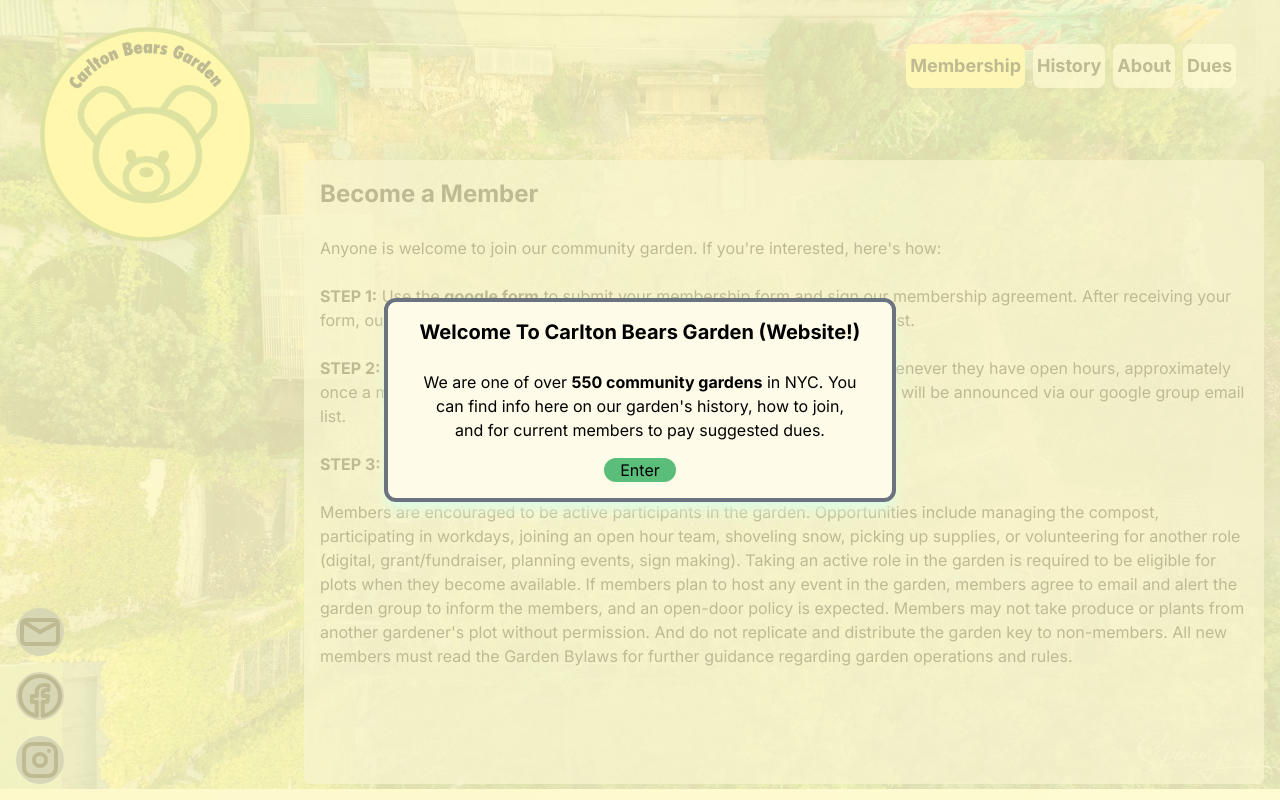
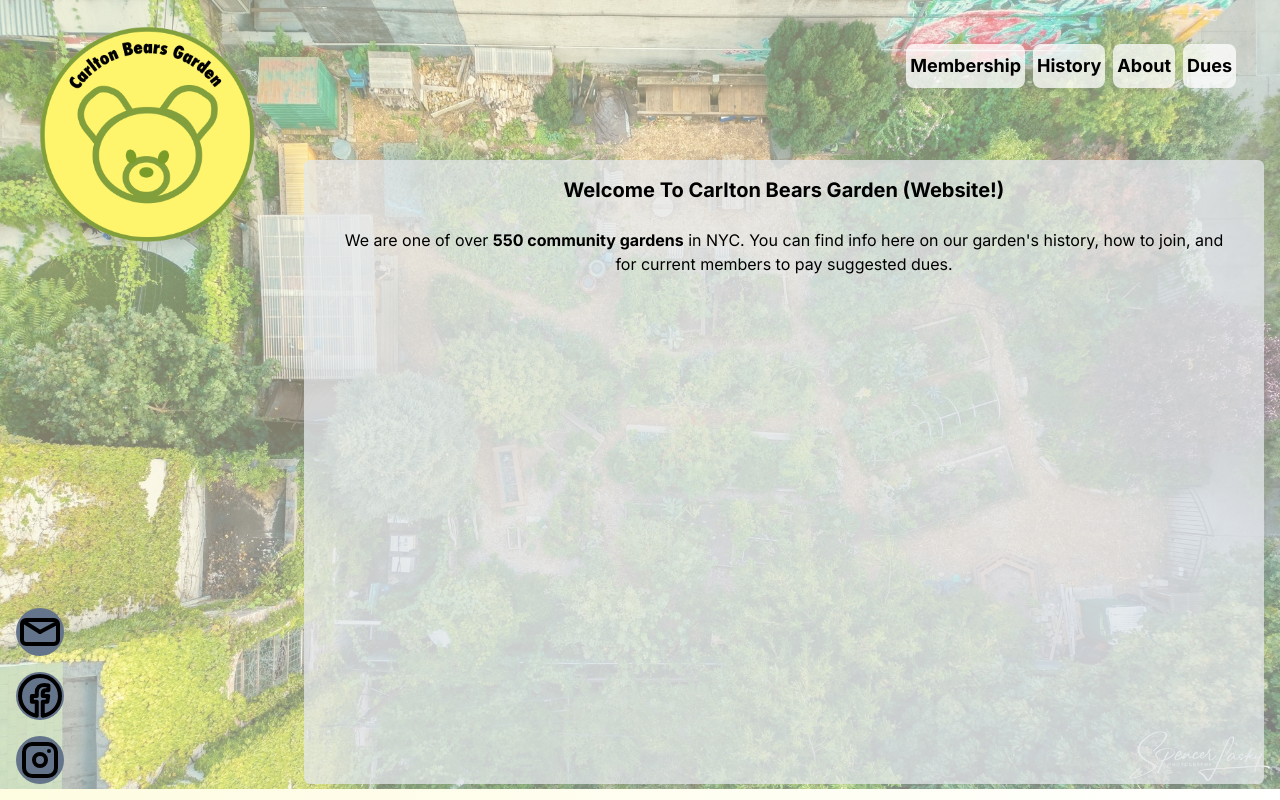
Before and after one commit to tedgusek/carltonbearsgarden, a Next.js app: page / in a window 1280 px wide. Built offline with nearby package versions, Linux system fonts and the light colour scheme.

Commit message:
Modified welcome modal to be rendered in the content window and made the carlton bear logo the button to click to get top the welcomepage

```diff
--- a/src/app/page.tsx
+++ b/src/app/page.tsx
@@ -6,19 +6,22 @@
 import FacebookIcon from '@/components/FacebookIcon';
 import GmailIcon from '@/components/GmailIcon';
 import React, { useState } from 'react';
-import WelcomeModal from '@/components/modals/WelcomeModal';
+// import WelcomeModal from '@/components/modals/WelcomeModal';
 
 export default function Home() {
-  const [content, setContent] = useState<string>('Membership');
-  const [isModalOpen, setIsModalOpen] = useState<boolean>(true);
+  const [content, setContent] = useState<string>('Welcome');
+  // const [isModalOpen, setIsModalOpen] = useState<boolean>(true);
 
-  const closeModal = () => {
-    setIsModalOpen(false);
+  // const closeModal = () => {
+  //   setIsModalOpen(false);
+  // };
+  const handleClick = () => {
+    setContent('Welcome');
   };
 
   return (
     <main className=' overflow-auto h-screen flex flex-col items-center p-24 bg-gradient-to-br from-yellow-100 to-white  w-screen relative'>
-      {isModalOpen && <WelcomeModal onClose={closeModal} />}
+      {/* {isModalOpen && <WelcomeModal onClose={closeModal} />} */}
       <div className='absolute inset-0 z-0 '>
         <Image
           src='/aerial.jpeg'
@@ -34,6 +37,8 @@
         width={150}
         height={150}
         className='fixed top-4 drop-shadow-xl min-w-64  items-center sm:fixed sm:w-56 sm:left-4 sm:top-4 '
+        onClick={handleClick}
+        style={{ cursor: 'pointer' }}
       />
 
       <div className='fixed top-64 '>
--- a/src/app/types/interface.ts
+++ b/src/app/types/interface.ts
@@ -1,3 +1,7 @@
 export interface WelcomeModalProps {
   onClose: () => void;
 }
+
+export interface WelcomePageProps {
+  content: string;
+}
--- a/src/components/ContentWindow.tsx
+++ b/src/components/ContentWindow.tsx
@@ -4,6 +4,7 @@
 import SuggestedDuesPage from '../content/SuggestedDues';
 import HistoryPage from '../content/HistoryPage';
 import BAMPage from '../content/BecomeAMember';
+import WelcomePage from '@/content/WelcomPage';
 
 interface ContentWindowProps {
   content: string;
@@ -16,6 +17,7 @@
     // <div className='h-3/4 max-h-80 md:max-h-fit fixed top-80 md:top-40 right-4 bg-gray-200 bg-opacity-75 p-4 w-3/4 rounded-md overflow-auto z-30'>
     <div className='fixed bottom-4 max-h-3/4  top-80 md:top-40 md:bottom-4 right-4 bg-gray-200 bg-opacity-75 p-4 w-3/4 rounded-md overflow-auto z-30'>
       {/* <div className='h-1/2 md:h-3/4 bg-gray-200 bg-opacity-75 p-4 fixed top-20 right-10 w-2/3 rounded-md overflow-auto mt-48 md:mt-6 max-w-2xl z-30 '> */}
+      {content === 'Welcome' && <WelcomePage content={'Welcome'} />}
       {content === 'About' && <AboutPage content={'About'} />}
       {content === 'Gallery' && <GalleryPage content={'GalleryPage'} />}
       {content === 'Dues' && (
--- /dev/null
+++ b/src/content/WelcomPage.tsx
@@ -0,0 +1,30 @@
+import React from 'react';
+import { WelcomeModalProps } from '@/app/types/interface';
+import { WelcomePageProps } from '@/app/types/interface';
+
+const WelcomePage: React.FC<WelcomePageProps> = ({ content }) => {
+  const handleButtonClick = () => {
+    window.open(
+      'https://www.nycgovparks.org/greenthumb/community-gardens',
+      '_blank'
+    );
+  };
+
+  return (
+    <div className='h-96 w-full  text-black flex flex-col items-stretch'>
+      <h2 className='text-xl font-bold mb-2 text-black flex flex-col items-center text-center'>
+        Welcome To Carlton Bears Garden (Website!)
+      </h2>
+      <div className=' m-4 text-black text-center'>
+        We are one of over{' '}
+        <button onClick={handleButtonClick} className='bg-inherit font-bold'>
+          550 community gardens
+        </button>{' '}
+        in NYC. You can find info here on our garden&apos;s history, how to
+        join, and for current members to pay suggested dues.
+      </div>
+    </div>
+  );
+};
+
+export default WelcomePage;
```
